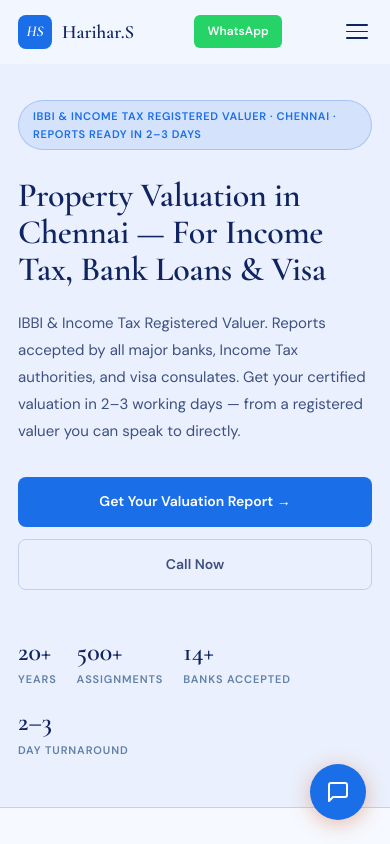
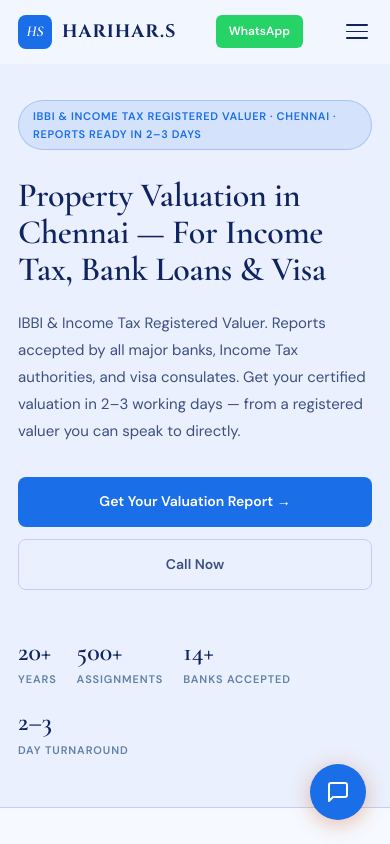
Before and after one commit to HH2910/my-landing-page, a website: page index.html in a window 390 px wide. Shown: the top 844 px of the page. Drawn offline with nearby package versions, Linux system fonts and the light colour scheme.

Commit message:
Add Cinzel font, nav dropdown, services tabs, why-me rewrite, mobile   CTA

```diff
--- a/index.html
+++ b/index.html
@@ -90,7 +90,7 @@
 
   <link rel="preconnect" href="https://fonts.googleapis.com">
   <link rel="preconnect" href="https://fonts.gstatic.com" crossorigin>
-  <link href="https://fonts.googleapis.com/css2?family=Cormorant+Garamond:ital,wght@0,400;0,500;0,600;0,700;1,400;1,600&family=DM+Sans:wght@300;400;500;600&display=swap" rel="stylesheet">
+  <link href="https://fonts.googleapis.com/css2?family=Cinzel:wght@600;700&family=Cormorant+Garamond:ital,wght@0,400;0,500;0,600;0,700;1,400;1,600&family=DM+Sans:wght@300;400;500;600&display=swap" rel="stylesheet">
   <link rel="stylesheet" href="styles.css">
   <!-- Google Analytics 4 — paste your Measurement ID below, then uncomment -->
   <!--
--- a/styles.css
+++ b/styles.css
@@ -76,7 +76,7 @@ nav.scrolled { border-bottom-color: var(--border); box-shadow: 0 2px 16px rgba(2
 .nav-inner { max-width: var(--max); margin: 0 auto; padding: 0 32px; width: 100%; display: flex; align-items: center; justify-content: space-between; gap: 20px; }
 .nav-brand { display: flex; align-items: center; gap: 10px; }
 .nav-badge { width: 34px; height: 34px; border-radius: 8px; background: var(--accent); color: #fff; font-family: 'Cormorant Garamond', serif; font-size: 15px; font-weight: 700; font-style: italic; display: flex; align-items: center; justify-content: center; flex-shrink: 0; }
-.nav-name { font-family: 'Cormorant Garamond', serif; font-size: 19px; font-weight: 600; color: var(--text); }
+.nav-name { font-family: 'Cinzel', serif; font-size: 18px; font-weight: 700; color: var(--text); letter-spacing: .06em; text-transform: uppercase; }
 .nav-sub { font-size: 10px; font-weight: 500; color: var(--text-light); letter-spacing: 0.05em; text-transform: uppercase; }
 .nav-links { display: flex; align-items: center; gap: 24px; list-style: none; }
 .nav-links a { font-size: 13.5px; font-weight: 500; color: var(--text-mid); transition: color 0.15s; }
```
Also changed, not shown: about.html (+1 -1 lines), approach.html (+1 -1 lines), contact.html (+1 -1 lines), credentials.html (+1 -1 lines), home-loan-valuation.html (+1 -1 lines), income-tax-valuation.html (+1 -1 lines), inheritance-valuation.html (+1 -1 lines), services.html (+1 -1 lines), visa-valuation.html (+1 -1 lines), why-me.html (+1 -1 lines).
